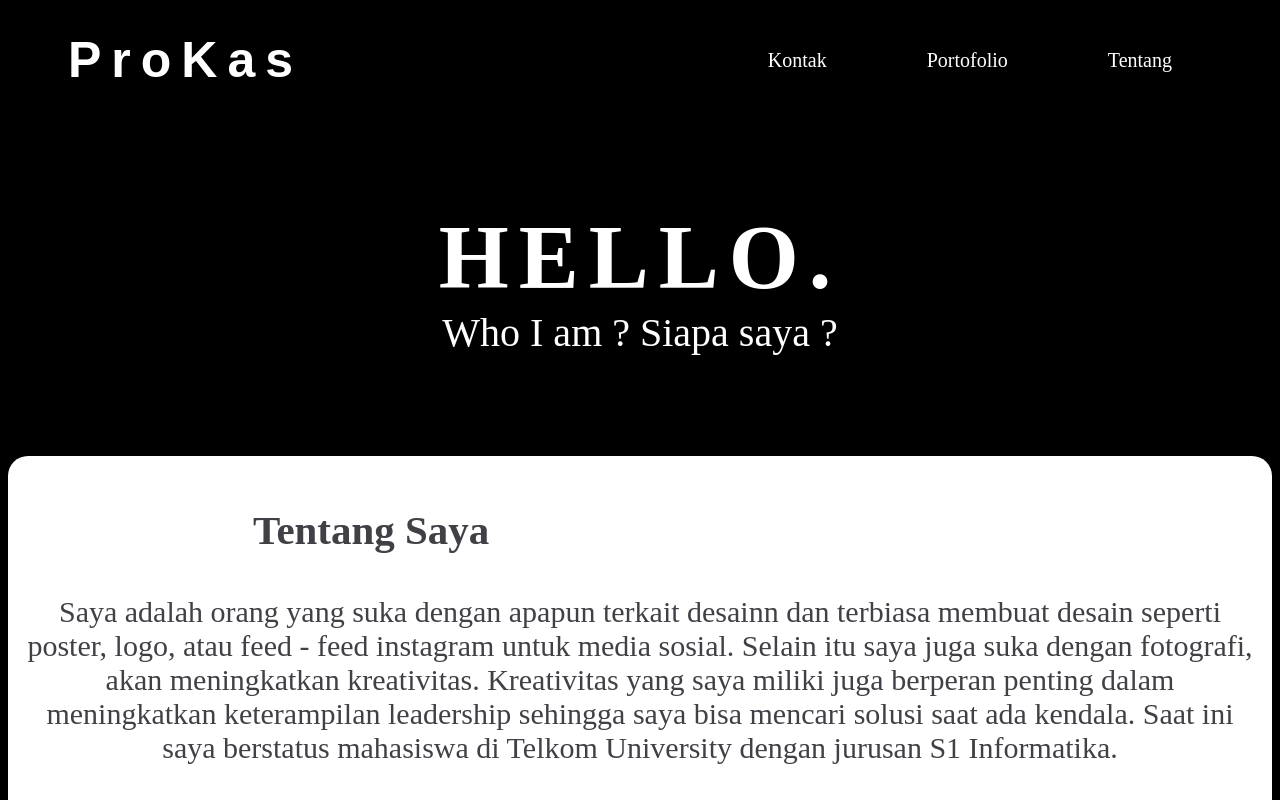
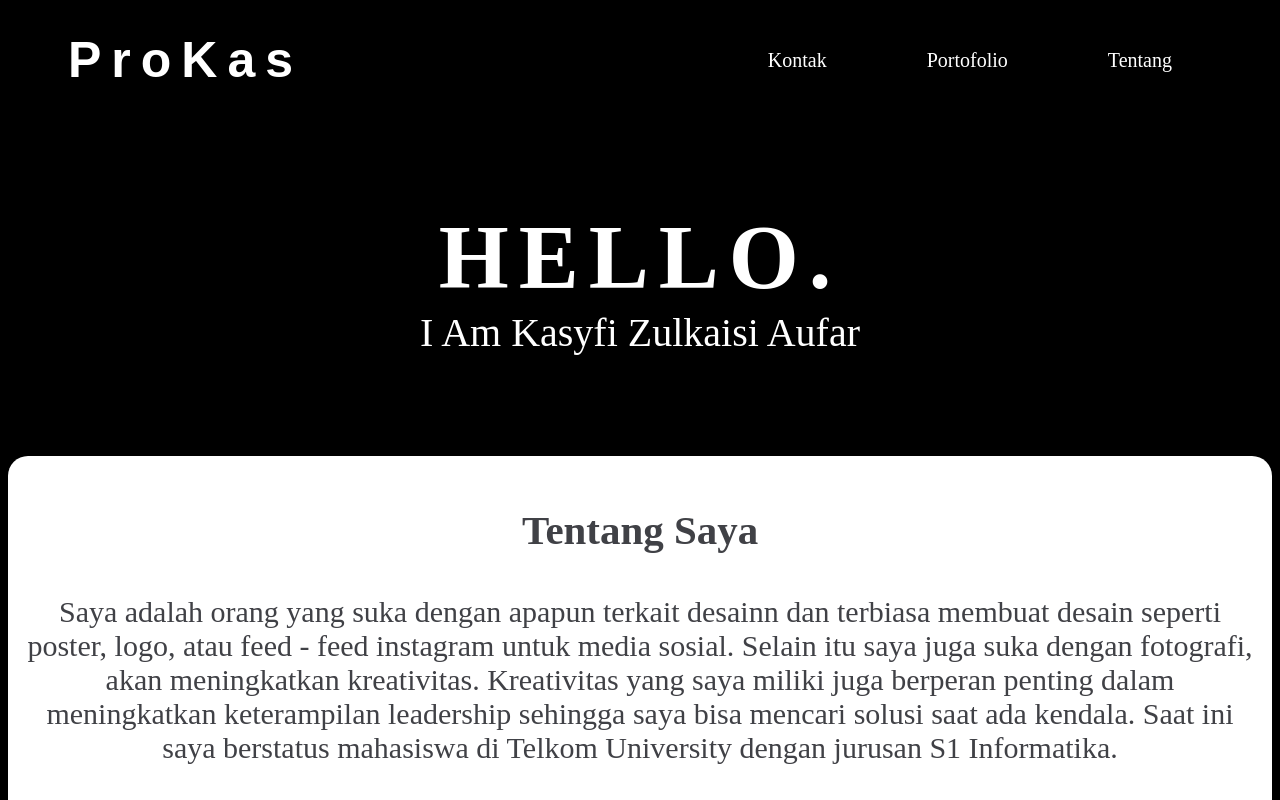
Before and after one commit to Kasyfiaufar/portofolio.github-io, a plain HTML site: page index.html in a window 1280 px wide. Shown: the top 800 px of the page. Drawn offline with Linux system fonts and the light colour scheme.

Commit message:
Update index.html

```diff
--- a/index.html
+++ b/index.html
@@ -23,11 +23,8 @@
     <div class="main">
       <div class="copy-container">
         <h1>HELLO<span>.</span></h1>
-        <h2>Who I am ? Siapa saya ? </h2>
+        <h2>I Am Kasyfi Zulkaisi Aufar </h2>
       </div>
-      <div class="profile">
-
-      <h2>Kasyfi Zulkaisi Aufar</h2>
     </div>
       <div class="about">
         <h3><a id="about-link">Tentang Saya</a></h3>
```
